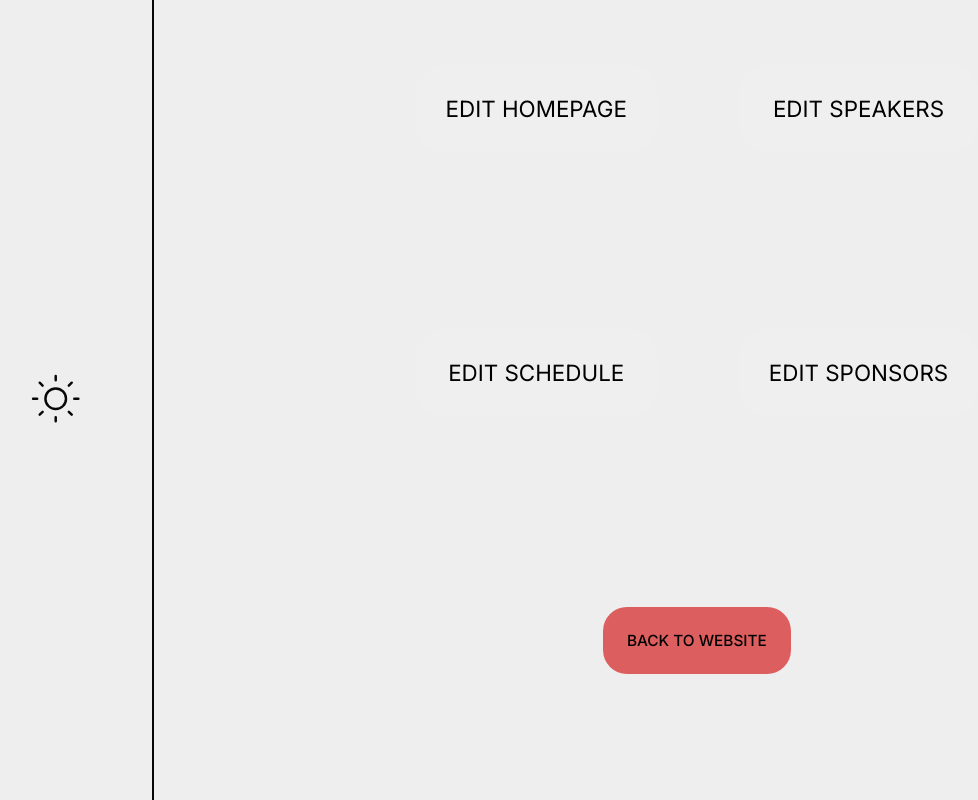
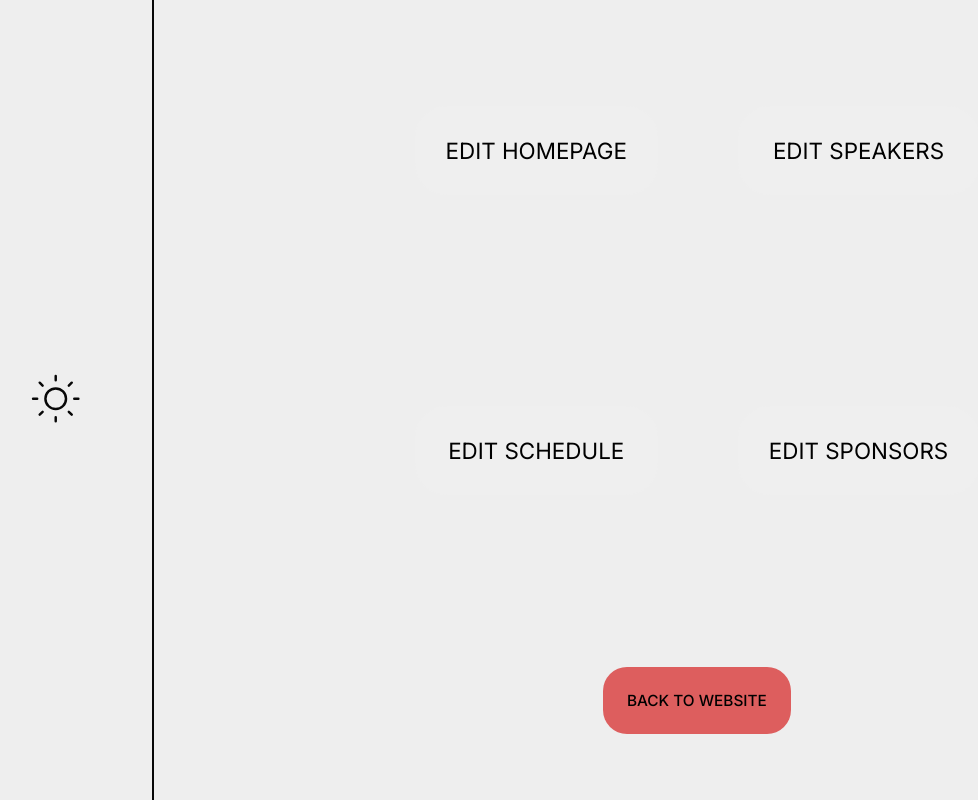
Before and after one commit to Alekosss/ScienceCrossroads, a SvelteKit app: page /pages/dashboard in a window 1280 px wide. Shown: the whole page, without its empty margins (40-1018 px from the left). Built offline with nearby package versions, Linux system fonts and the light colour scheme.

Commit message:
UI for dashboard polish

```diff
--- a/src/routes/pages/(admin)/dashboard/+page.svelte
+++ b/src/routes/pages/(admin)/dashboard/+page.svelte
@@ -44,7 +44,7 @@
         display: flex;
         justify-content: center;
         align-items: center;
-        height: 40%;
+        height: 25%;
         width: 100%;
     }
 
@@ -53,10 +53,9 @@
         justify-content: center;
         align-items: center;
         grid-template-columns: repeat(2, max-content);
-        row-gap: 3rem;
         column-gap: 5rem;
         width: 100%;
-        height: 60%;
+        height: 75%;
     }
 
     .CenterAndBottom {
```
